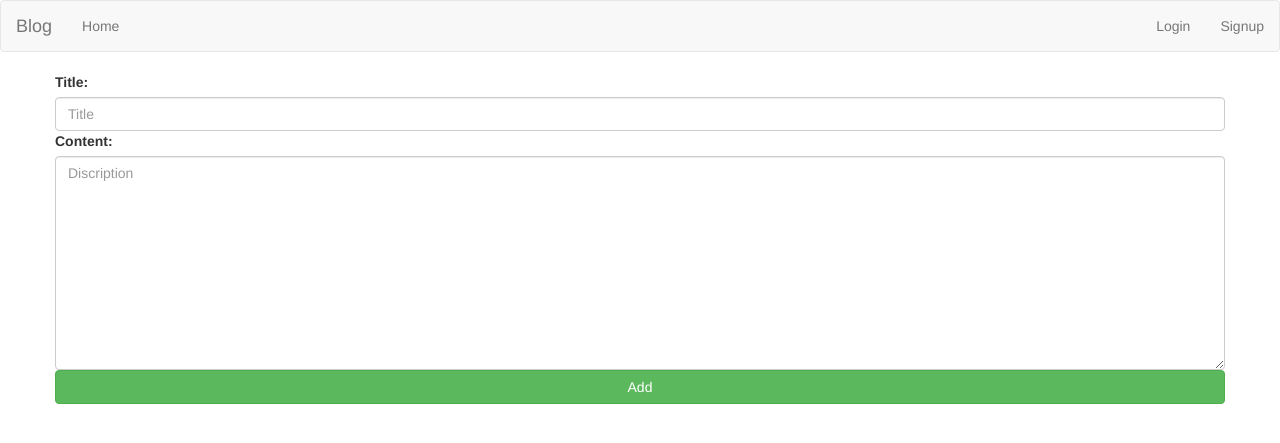
After one commit to AkashYadav010/SimpleBlogApp, a Django app: page /addblog/ in a window 1280 px wide. The commit adds this page. Shown: the top 443 px of the page. Run offline with Django 3.2, Linux system fonts and the light colour scheme; some libraries are stand-ins or nearby versions.

Commit message:
Added add blog feature

```diff
--- /dev/null
+++ b/src/blog/forms.py
@@ -0,0 +1,5 @@
+from django import forms
+
+class AddForm(forms.Form):
+    title           = forms.CharField(widget=forms.TextInput(attrs={'class':'form-control','placeholder':'Title'}))
+    content         = forms.CharField(widget=forms.Textarea(attrs={'class':'form-control','placeholder':'Discription'}))
--- a/src/blog/urls.py
+++ b/src/blog/urls.py
@@ -15,9 +15,10 @@ Including another URLconf
 """
 from django.contrib import admin
 from django.urls import path
-from blogapp.views import home
+from blogapp.views import home,add_blog
 
 urlpatterns = [
     path('admin/', admin.site.urls),
     path('', home),
+    path('addblog/', add_blog)
 ]
--- a/src/blogapp/views.py
+++ b/src/blogapp/views.py
@@ -1,5 +1,6 @@
-from django.shortcuts import render,HttpResponse
+from django.shortcuts import render,HttpResponse,redirect
 from .models import Blog
+from blog.forms import AddForm
 
 def home(request):
     blog = Blog.objects.all()
@@ -12,3 +13,20 @@ def home(request):
         'msg':"Sorry No Blogs Yet"
         }
     return render(request, "home.html", context)
+
+
+
+def add_blog(request):
+    add_form = AddForm(request.POST or None)
+    context = {
+    'form':add_form
+    }
+    if add_form.is_valid():
+        new_blog = Blog()
+        print(add_form.cleaned_data)
+        new_blog.title = add_form.cleaned_data.get('title')
+        new_blog.content = add_form.cleaned_data.get('content')
+        new_blog.author = request.user
+        new_blog.save()
+        return redirect("/")
+    return render(request, "addform.html", context)
--- /dev/null
+++ b/src/templates/addform.html
@@ -0,0 +1,15 @@
+{% extends 'base.html' %}
+{% block main %}
+<div class="container">
+  <div class="row">
+    <div class="col">
+      <div class="col-8">
+        <form method="post"> {% csrf_token %}
+          {{form}}
+          <button type="submit" class="btn btn-md btn-block btn-success"  name="button">Add</button>
+        </form>
+      </div>
+    </div>
+  </div>
+</div>
+{% endblock %}
--- a/src/templates/navbar.html
+++ b/src/templates/navbar.html
@@ -1,7 +1,7 @@
 <nav class="navbar navbar-default">
   <div class="container-fluid">
     <div class="navbar-header">
-        <a class="navbar-brand" href="">Blog</a>
+        <a class="navbar-brand" href="/">Blog</a>
     </div>
     <div class="nav navbar-nav">
         <li><a href="#">Home</a></li>
```
Also changed, not shown: src/db.sqlite3.
